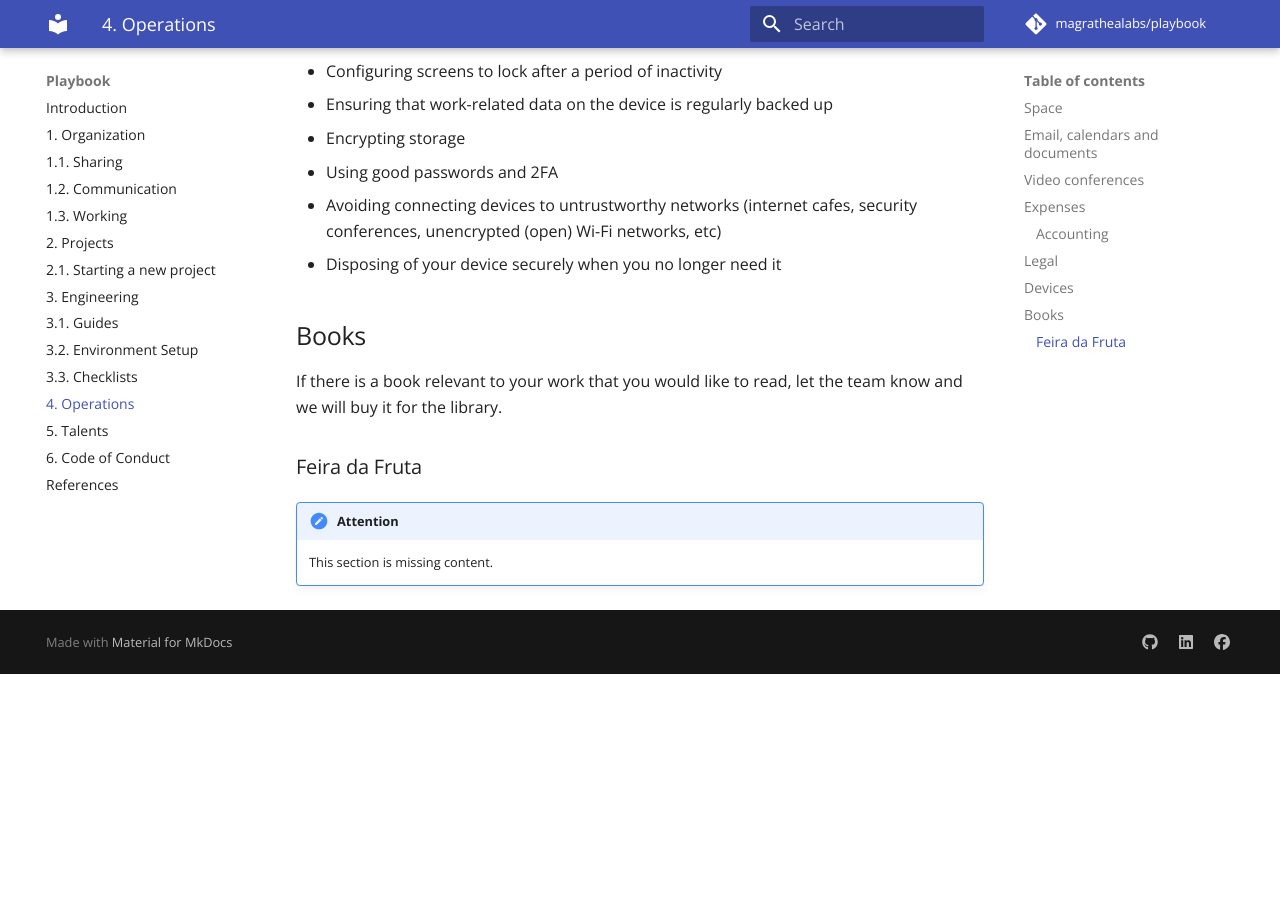
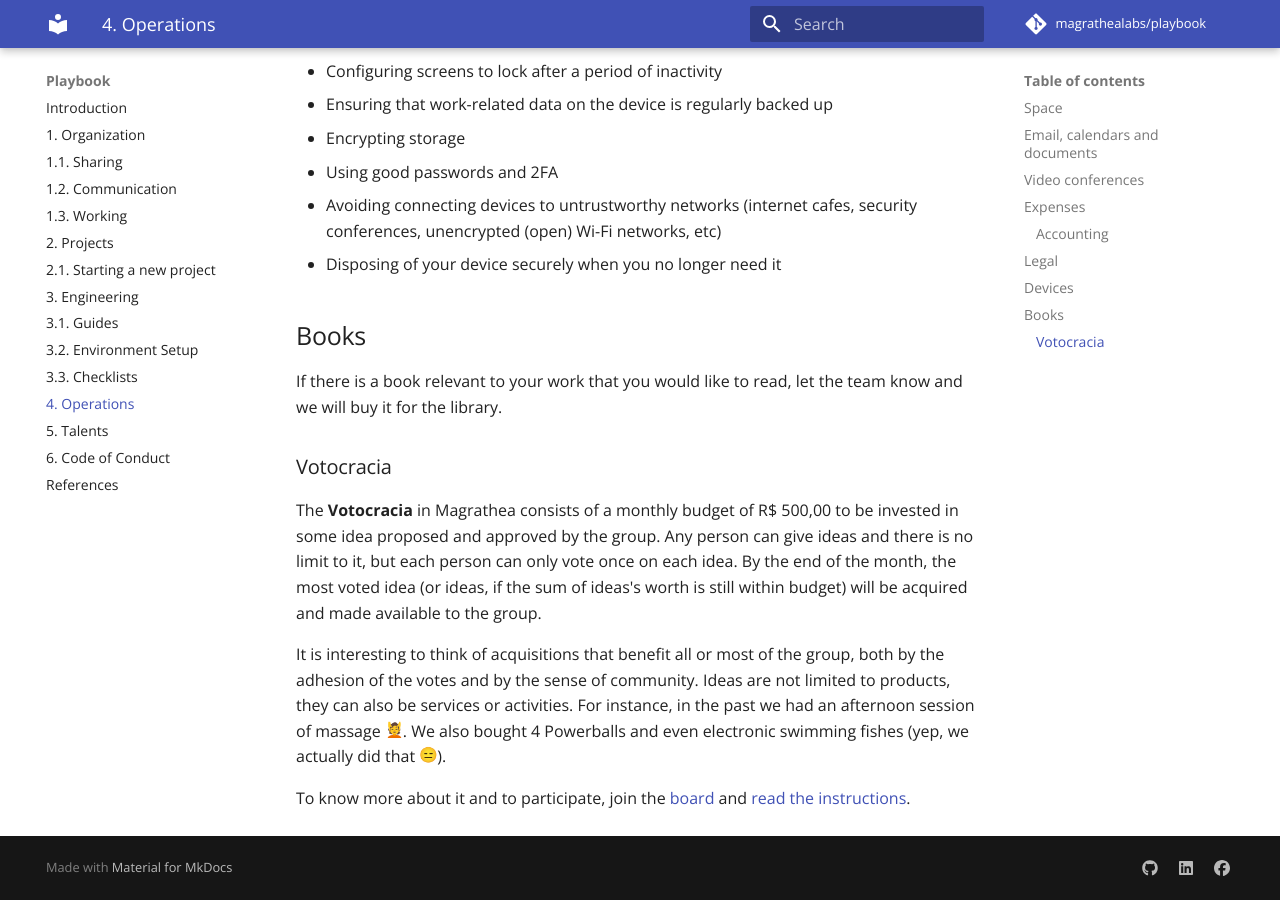
Before and after one commit to magrathealabs/playbook, an MkDocs documentation site: the page built from docs/4-operations.md, in a window 1280 px wide and 900 px high, scrolled down 2477 px. Built offline with MkDocs 1.6.1 and Material for MkDocs 9.7.7, drawn with Linux system fonts in a browser that asks for light colours; emoji names are drawn with the system emoji font; comment, search, counter and statistics services are not loaded; old or Windows-style settings are respelled for this version of MkDocs; before the commit the page ends 3151 px from its top, so only the background shows below that.

Commit message:
Update 4-operations - Votocracia (#18)

```diff
--- a/docs/4-operations.md
+++ b/docs/4-operations.md
@@ -76,7 +76,10 @@ Some good practice are:
 
 If there is a book relevant to your work that you would like to read, let the team know and we will buy it for the library.
 
-### Feira da Fruta
+### Votocracia
 
-!!! attention
-    This section is missing content.
+The **Votocracia** in Magrathea consists of a monthly budget of R$ 500,00 to be invested in some idea proposed and approved by the group. Any person can give ideas and there is no limit to it, but each person can only vote once on each idea. By the end of the month, the most voted idea (or ideas, if the sum of ideas's worth is still within budget) will be acquired and made available to the group.
+
+It is interesting to think of acquisitions that benefit all or most of the group, both by the adhesion of the votes and by the sense of community. Ideas are not limited to products, they can also be services or activities. For instance, in the past we had an afternoon session of massage :massage:. We also bought 4 Powerballs and even electronic swimming fishes (yep, we actually did that :expressionless:).
+
+To know more about it and to participate, join the [board](https://trello.com/b/YCWjWorE) and [read the instructions](https://trello.com/c/3FksxgWf/1-%E2%98%9E-instru%C3%A7%C3%B5es).
```
